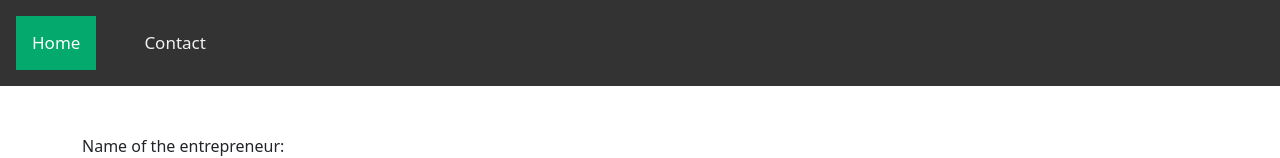
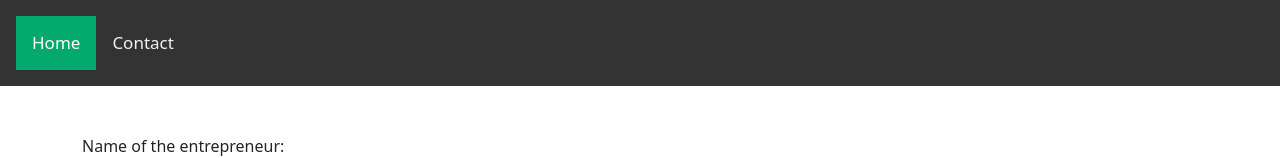
Before and after one commit to kapilpagani/notes-app, a React (Create React App) app: page / in a window 1280 px wide. Shown: the top 158 px of the page. Built offline with nearby package versions, Linux system fonts and the light colour scheme.

Commit message:
Updated App

```diff
--- a/src/App2.jsx
+++ b/src/App2.jsx
@@ -1,6 +1,6 @@
 import React, { useRef, useState } from 'react'
 import { useNavigate } from 'react-router-dom';
-import emailjs from '@emailjs/browser';
+// import emailjs from '@emailjs/browser';
 import Header from './Header';
 
 
--- a/src/Header.jsx
+++ b/src/Header.jsx
@@ -4,7 +4,6 @@ const Header = () => {
   return (
     <div className="topnav">
     <a className="active" href="#home">Home</a>
-    <a href="#news"></a>
     <a href="#contact">Contact</a>
   </div>
 
```
